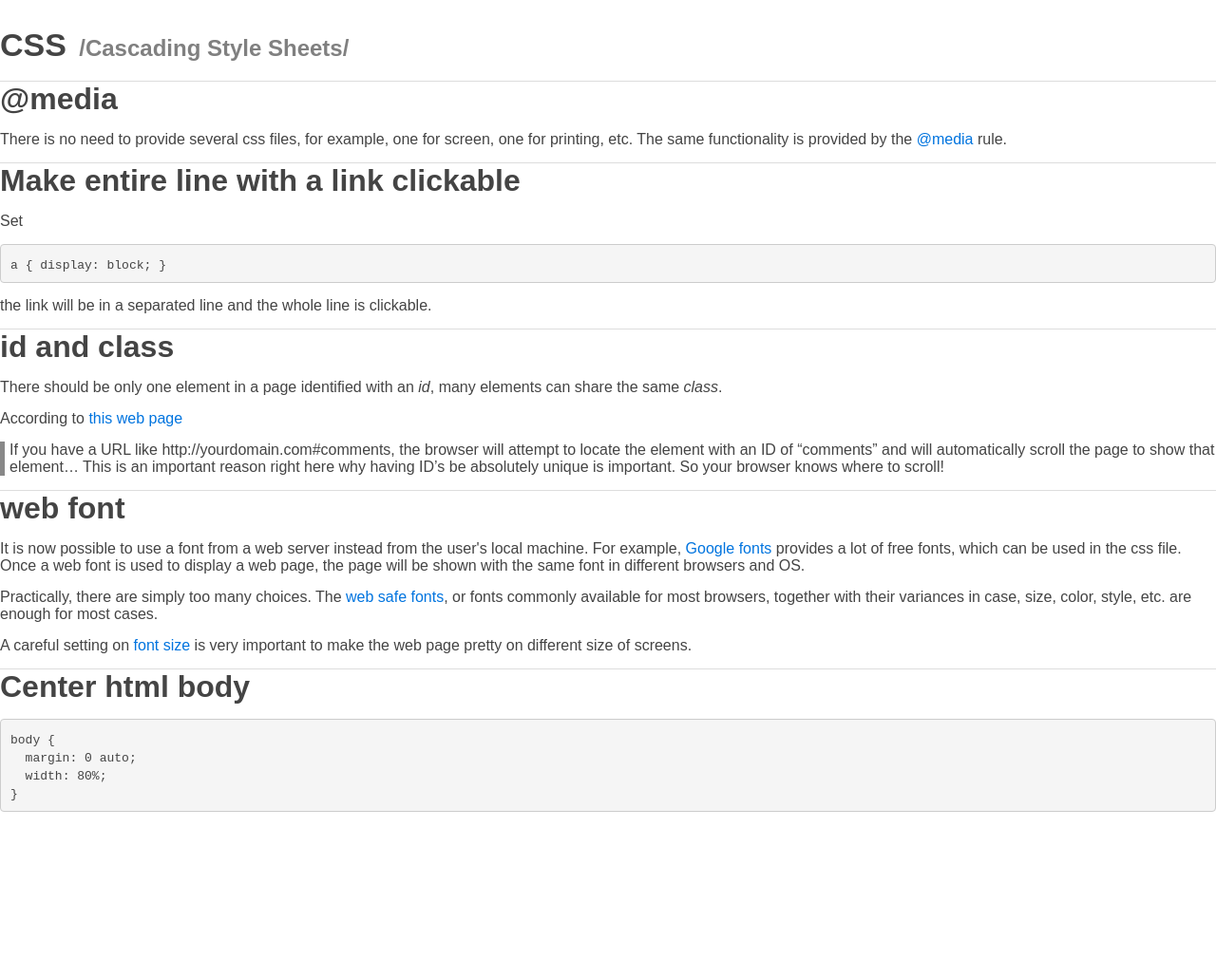
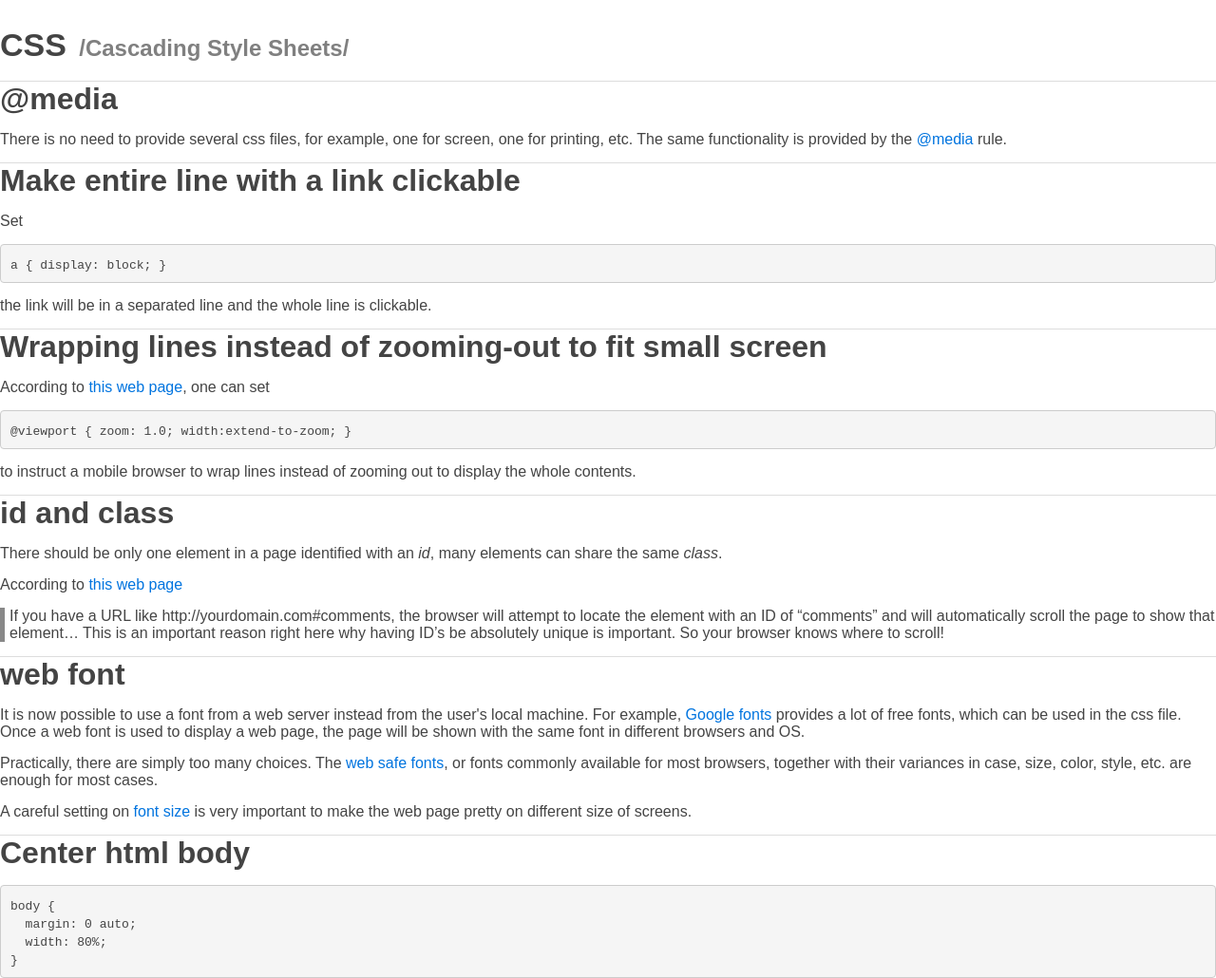
Before and after one commit to jintonic/jintonic.github.io, a Jekyll site: the page built from cs/css/index.md, in a window 1280 px wide. Shown: the whole page at 95% size. Built offline with Jekyll 4.4.1, drawn with Linux system fonts in a browser that asks for light colours; comment, search, counter and statistics services are not loaded; before the commit the page ends 900 px from its top, so only the background shows below that.

Commit message:
added viewpoint

````diff
--- a/cs/css/index.md
+++ b/cs/css/index.md
@@ -21,6 +21,18 @@
 ```
 
 the link will be in a separated line and the whole line is clickable.
+
+Wrapping lines instead of zooming-out to fit small screen
+=========================================================
+
+According to [this web page](http://webdesign.tutsplus.com/articles/quick-tip-dont-forget-the-viewport-meta-tag--webdesign-5972), one can set
+
+```css
+@viewport { zoom: 1.0; width:extend-to-zoom; }
+```
+
+to instruct a mobile browser to wrap lines instead of zooming out to display
+the whole contents.
 
 id and class
 ============
````
